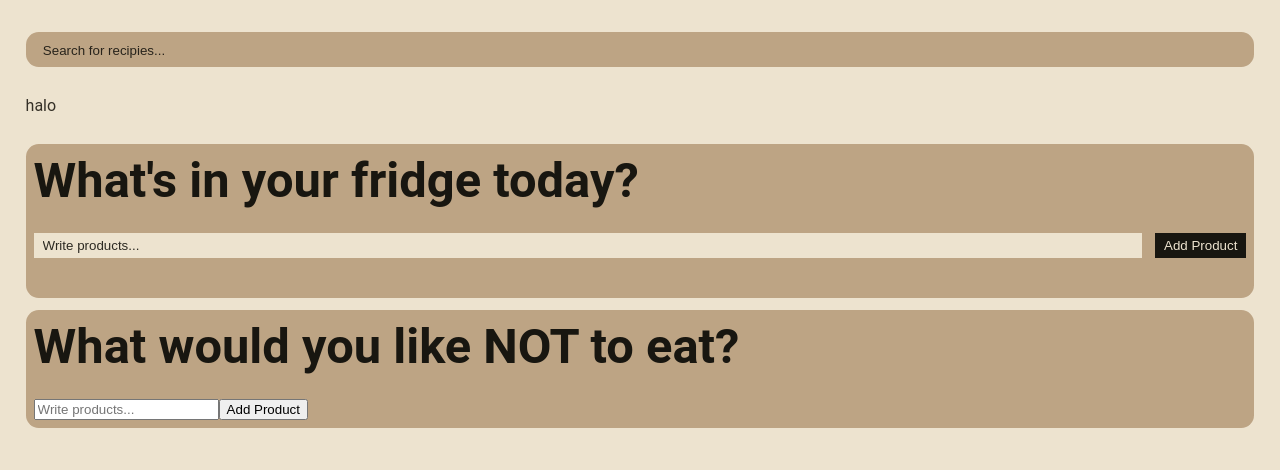
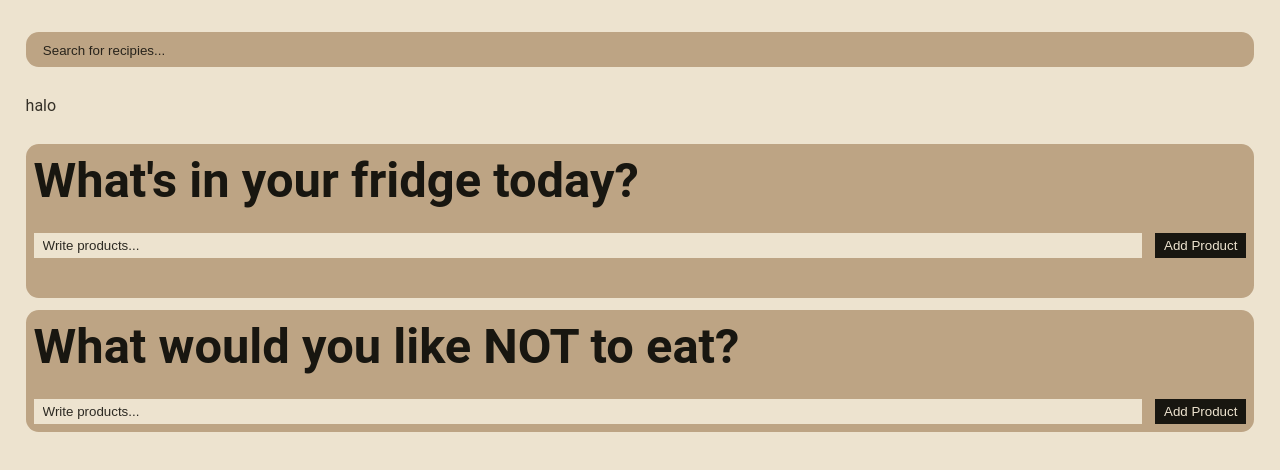
Before and after one commit to lekcik/myCook, a React (Vite) app in the folder myCook/: page / in a window 1280 px wide. Shown: the top 470 px of the page. Built offline with nearby package versions, Linux system fonts and the light colour scheme.

Commit message:
local storage fix

```diff
--- a/myCook/src/components/input components/Fridge.jsx
+++ b/myCook/src/components/input components/Fridge.jsx
@@ -1,6 +1,5 @@
 import { useContext, useState } from "react";
 import { ReceiptContext } from "../../App.jsx";
-import './fridge.css';
 
 function Fridge() {
     const [receipt, setReceipt] = useContext(ReceiptContext);
@@ -29,7 +28,7 @@ function Fridge() {
     }
 
     return (
-        <section className="fridge container" aria-label="Details about your products">
+        <section className="fridge products container" aria-label="Details about your products">
             <h2>What's in your fridge today?</h2>
             <form onSubmit={addProduct}>
                 <input
--- a/myCook/src/components/input components/Input.jsx
+++ b/myCook/src/components/input components/Input.jsx
@@ -1,6 +1,7 @@
 import Fridge from "./Fridge.jsx";
 import Preferences from "./Preferences.jsx";
 import Trash from "./Trash.jsx";
+import './products.css';
 
 function Input() {
 
--- a/myCook/src/components/input components/Trash.jsx
+++ b/myCook/src/components/input components/Trash.jsx
@@ -6,7 +6,7 @@ function Trash() {
     const [inputValue, setInput] = useState('');
 
     function inputChangeHandler(event) {
-        setInput(() => {event.target.value});
+        setInput(() => event.target.value);
     }
 
     function addProduct(event) {
@@ -14,14 +14,14 @@ function Trash() {
         if (inputValue !== '') {
             setReceipt((prevReceipt) => ({
                 ...prevReceipt,
-                excludeProducts: [...prevExcludeProducts.products, inputValue]
+                excludeProducts: [...prevReceipt.excludeProducts, inputValue]
             }));
             setInput('');
         }
     }
 
     return(
-        <section className="trash container">
+        <section className="trash products container">
             <h2>What would you like NOT to eat?</h2>
             <form onSubmit={addProduct}>
                 <input
--- a/myCook/src/components/input components/fridge.css
+++ b/myCook/src/components/input components/products.css
@@ -1,6 +1,6 @@
 /* form */
 
-section.fridge form {
+section.products form {
     display: flex;
     align-items: center;
     justify-content: space-between;
@@ -8,7 +8,7 @@ section.fridge form {
     gap: var(--gap-index);
 }
 
-section.fridge form input {
+section.products form input {
     flex: 1;
 
     background-color: var(--clr-primary);
@@ -18,17 +18,17 @@ section.fridge form input {
     padding: var(--padding-index-small) var(--padding-index-medium);
 }
 
-section.fridge form input::placeholder {
+section.products form input::placeholder {
     color: var(--clr-text-primary);
     opacity: 0.9;
 }
 
-section.fridge form input:focus {
+section.products form input:focus {
     border: none;
     outline: none;
 }
 
-section.fridge form button {
+section.products form button {
     background-color: var(--clr-text-primary);
     border: 0.1rem solid var(--clr-text-primary);
     color: var(--clr-primary);
@@ -39,28 +39,28 @@ section.fridge form button {
     transition: all var(--transition-medium);
 }
 
-section.fridge form button:hover {
+section.products form button:hover {
     background-color: var(--clr-primary);
     color: var(--clr-text-primary);
 }
 
 /* ul */
 
-section.fridge ul {
+section.products ul {
     display: flex;
     flex-direction: column;
     gap: var(--gap-index);
     padding-left: var(--padding-index-medium);
 }
 
-section.fridge ul li {
+section.products ul li {
     display: flex;
     align-items: center;
     justify-content: left;
     gap: var(--gap-index);
 }
 
-section.fridge ul li button {
+section.products ul li button {
     background-color: transparent;
     border: 0.1rem solid var(--clr-text-primary);
     color: var(--clr-text-primary);
@@ -69,6 +69,6 @@ section.fridge ul li button {
     transition: var(--transition-medium);
 }
 
-section.fridge ul li button:hover {
+section.products ul li button:hover {
     box-shadow: 0 0 0.3rem var(--clr-text-primary);
 }
```
